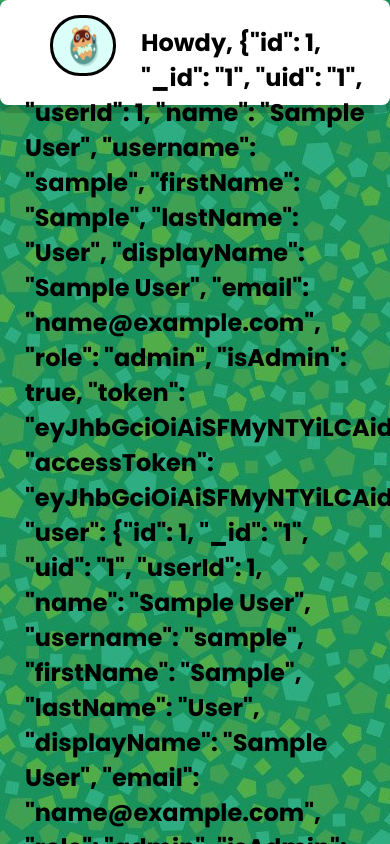
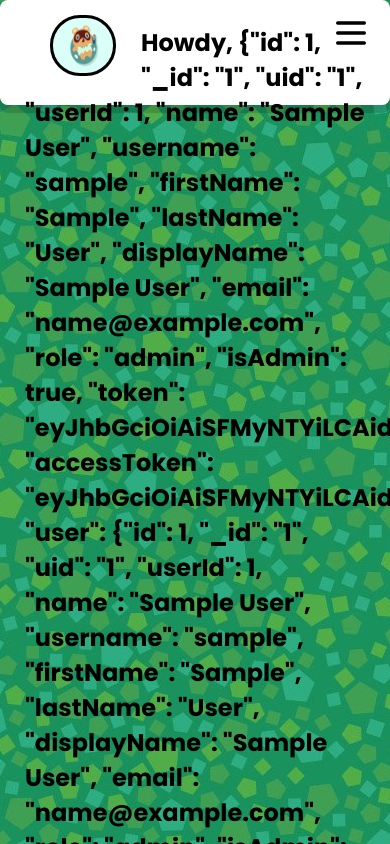
Before and after one commit to lisphelps/React-Apprenticeship-Projects, a React (Create React App) app: page /shop in a window 390 px wide. Built offline with nearby package versions, Linux system fonts and the light colour scheme; sample sign-in values are in the browser's storage.

Commit message:
burger menu positioning refined

```diff
--- a/src/components/Navigation/Navigation.css
+++ b/src/components/Navigation/Navigation.css
@@ -43,5 +43,8 @@
 
     #mobileMenu {
         display: inline-block;
+        position: absolute;
+        right: 5%;
+        top: 12%;
     }
 }
```
